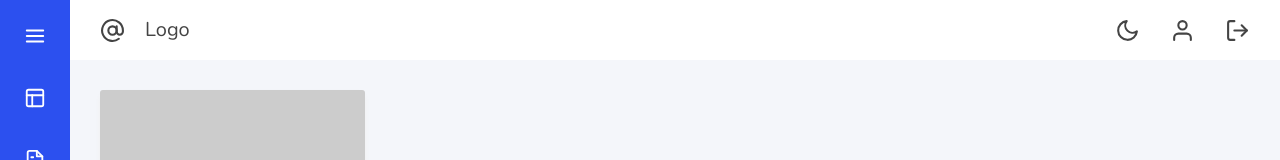
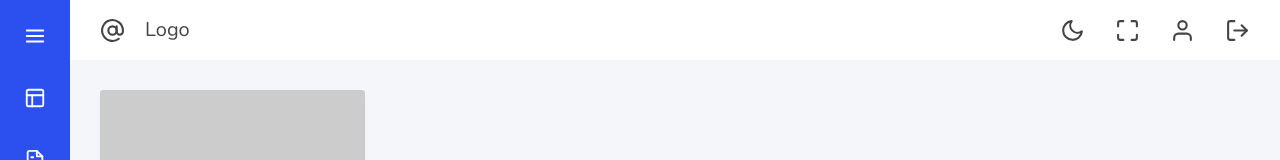
Before and after one commit to ogabrielaraujo-study/dashboard-ui, a React (Create React App) app: page / in a window 1280 px wide. Shown: the top 160 px of the page. Built offline with nearby package versions, Linux system fonts and the light colour scheme.

Commit message:
fullscreen

```diff
--- a/src/components/Header/index.js
+++ b/src/components/Header/index.js
@@ -1,9 +1,24 @@
-import React from 'react';
+import React, { useState } from 'react';
 import './style.scss';
 
-import { FiAtSign, FiUser, FiMoon, FiSun, FiLogOut } from "react-icons/fi";
+import { FiAtSign, FiUser, FiMoon, FiSun, FiMaximize, FiMinimize, FiLogOut } from "react-icons/fi";
 
 export default function Menu() {
+
+  const [fullscreen, setFullscreen] = useState(false);
+
+  function handleFullscreen() {
+    if (!document.fullscreenElement) {
+      document.documentElement.requestFullscreen();
+    } else {
+      if (document.exitFullscreen) {
+        document.exitFullscreen();
+      }
+    }
+
+    setFullscreen(!fullscreen);
+  }
+
 	return (
 		<header>
 			<div className="left">
@@ -12,6 +27,7 @@ export default function Menu() {
 
 			<div className="right">
 				<a href="/"><FiMoon /></a>
+        <a href="#" onClick={handleFullscreen}>{fullscreen ? <FiMinimize /> : <FiMaximize />}</a>
 				<a href="/"><FiUser /></a>
 				<a href="/"><FiLogOut /></a>
 			</div>
```
Also changed, not shown: 1 other file (tests, documents, lock files or other folders).
